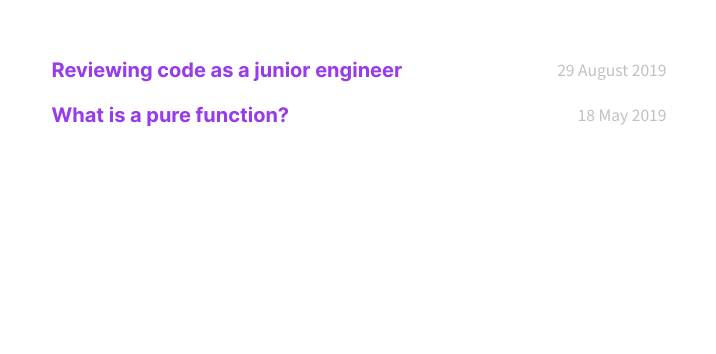
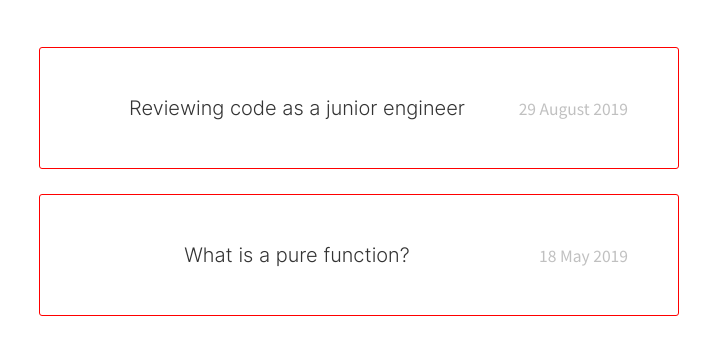
Before and after one commit to libuk/libuk, a Gatsby site: page / in a window 1280 px wide. Shown: the part 228-582 px from the top of the page, without its empty margins (281-997 px from the left). Built offline with nearby package versions, Linux system fonts and the light colour scheme; Gatsby itself is replaced by a stand-in of ours.

Commit message:
Use inter for everything

```diff
--- a/src/components/Intro.css
+++ b/src/components/Intro.css
@@ -15,8 +15,8 @@
 .intro-details__description {
   margin-top: 0.8rem;
   font-size: 18px;
-  font-family: "Source Sans Pro";
-  font-weight: 400;
+  font-family: "Inter";
+  font-weight: 200;
 }
 
 .intro-pic {
--- a/src/components/PostList.css
+++ b/src/components/PostList.css
@@ -6,7 +6,7 @@
   width: 100%;
 }
 
-.post-list__item {
+/* .post-list__item {
   display: flex;
   justify-content: space-between;
   flex-direction: column;
@@ -15,7 +15,33 @@
   align-items: center;
   border-radius: 3px;
   font-size: 1rem;
+} */
+
+.post-list__item {
+  display: flex;
+  justify-content: space-between;
+  flex-direction: column;
+  position: relative;
+  padding: 2rem;
+  align-items: center;
+  border-radius: 3px;
+  font-size: 1rem;
+  border: 1px solid red;
+  margin-bottom: 1rem;
+  color: #333;
+  text-align: center;
 }
+
+/* .post-list__date {
+  font-family: "Source Sans Pro", sans-serif;
+  opacity: 0.3;
+  font-size: 0.7rem;
+  width: 30%;
+  text-align: left;
+  color: #333;
+  align-self: flex-start;
+  margin-top: 0.3rem;
+} */
 
 .post-list__date {
   font-family: "Source Sans Pro", sans-serif;
@@ -25,7 +51,7 @@
   text-align: left;
   color: #333;
   align-self: flex-start;
-  margin-top: 0.3rem;
+  margin-top: 0.8rem;
 }
 
 .post-list__title {
@@ -75,7 +101,7 @@
   }
 }
 
-.link-item {
+/* .link-item {
   font-size: calc(0.8rem + 1vw);
   color: #0d9263;
 }
@@ -87,4 +113,4 @@
 
 .link-item-wrapper + .link-item-wrapper {
   margin-top: 0.3rem;
-}
+} */
--- a/src/components/layout.css
+++ b/src/components/layout.css
@@ -445,7 +445,7 @@ textarea {
   --color-primary: #f08d49;
   --color-link: #973bec;
   --font-header: "Inter", sans-serif;
-  --font-text: "Roboto", sans-serif;
+  --font-text: "Inter", sans-serif;
 }
 
 html {
@@ -472,6 +472,7 @@ a:visited {
 
 body {
   font-family: var(--font-text);
+  font-weight: 200;
   max-width: 800px;
   margin: 2rem auto;
   width: 90vw;
@@ -515,7 +516,7 @@ body {
 
 .blog-post-content p {
   margin-top: 1em;
-  text-align: justify;
+  /* text-align: justify; */
 }
 
 .blog-post-content blockquote {
--- a/src/fonts/font-face.css
+++ b/src/fonts/font-face.css
@@ -1,3 +1,19 @@
+/* inter - light */
+@font-face {
+  font-family: "Inter";
+  font-weight: 200;
+  font-style: normal;
+  src: url("./files/Inter-Light-BETA.woff2") format("woff2");
+}
+
+/* inter extra - medium */
+@font-face {
+  font-family: "Inter";
+  font-weight: 400;
+  font-style: normal;
+  src: url("./files/Inter-Medium.woff2") format("woff2");
+}
+
 /* inter - bold */
 @font-face {
   font-family: "Inter";
@@ -6,7 +22,7 @@
   src: url("./files/Inter-Bold.woff2") format("woff2");
 }
 
-/* inter extra - bold */
+/* inter - extra bold */
 @font-face {
   font-family: "Inter";
   font-weight: 800;
```
Also changed, not shown: src/fonts/files/Inter-Light-BETA.woff2 (added), src/fonts/files/Inter-Medium.woff2 (added).
